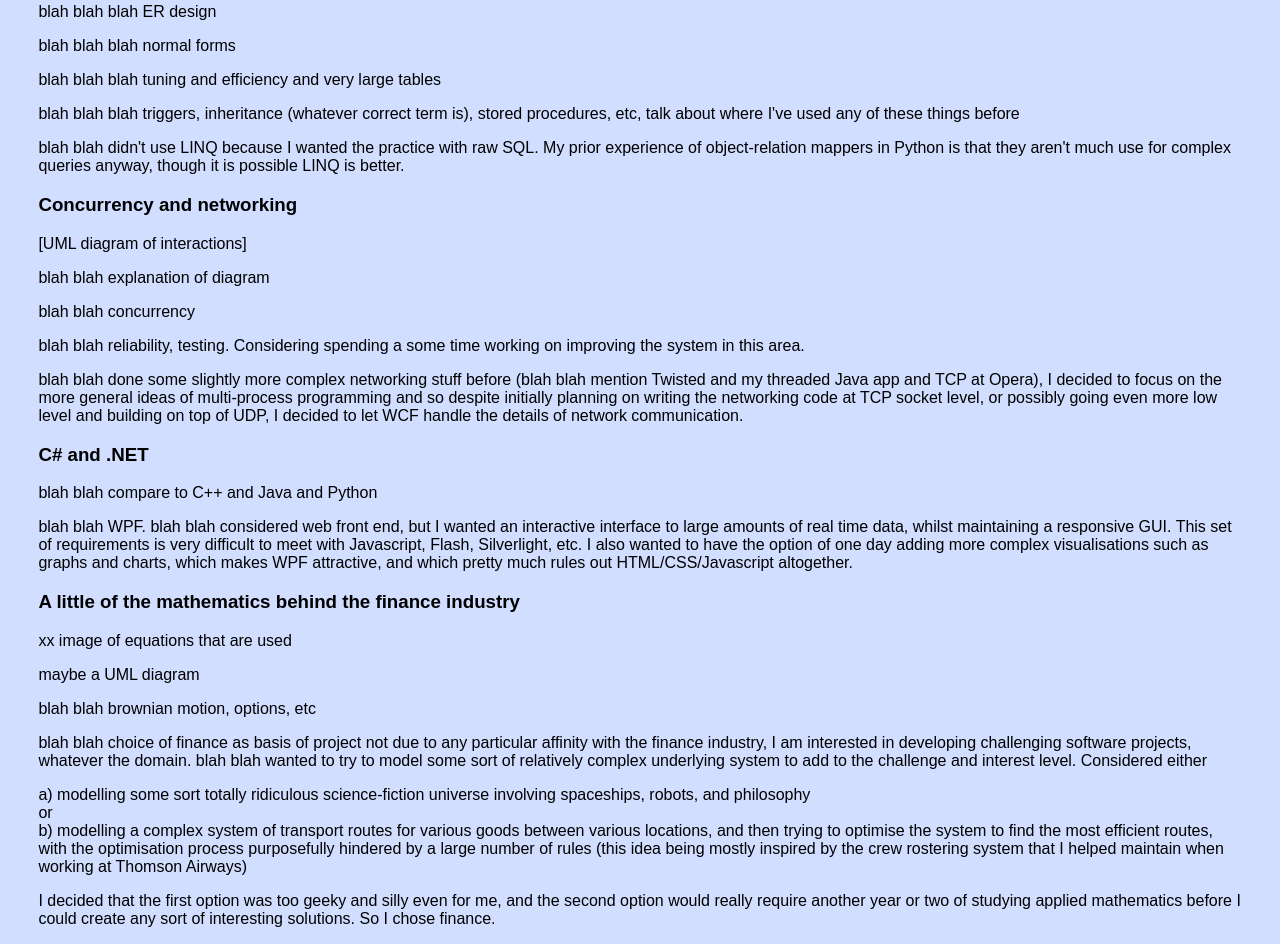
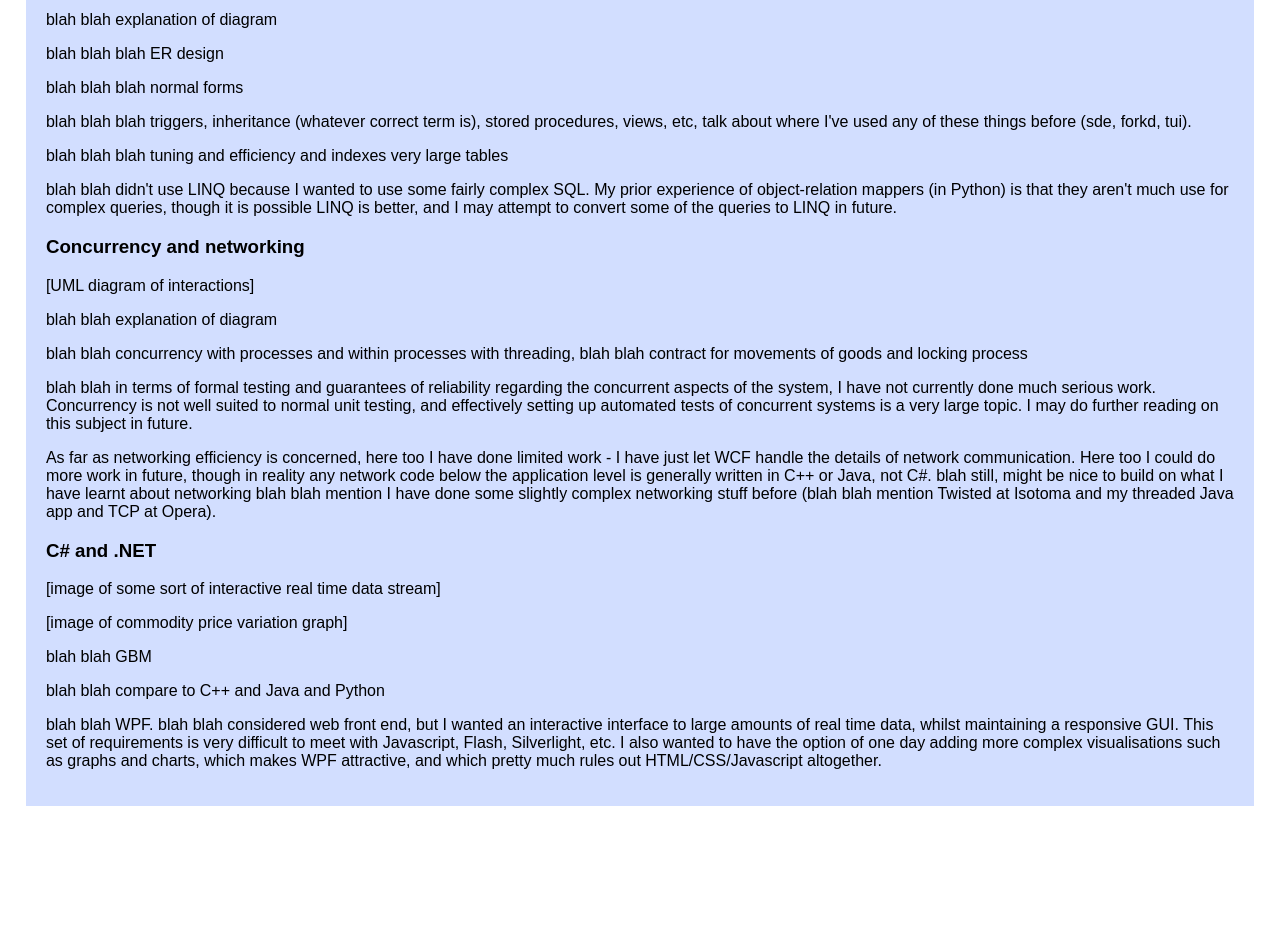
Before and after one commit to jamesjrg/taipan, a plain HTML site: page web/index.htm in a window 1280 px wide. Shown: the part 726-1670 px from the top of the page. After the commit the page ends 1572 px from the top, so only its background shows below. Drawn offline with Linux system fonts and the light colour scheme.

Commit message:
mostly UML work

```diff
--- a/web/index.htm
+++ b/web/index.htm
@@ -6,18 +6,20 @@
 <meta http-equiv="content-type" content="text/html;charset=iso-8859-1">
 
 <style type="text/css">
-body {font: 100% Sans-serif; background-color: #D2DEFF; width: 94%; margin: auto;}
+body {font: 100% Sans-serif; background-color: #FFFFFF;}
+div.wrapper {font: 100% Sans-serif; background-color: #D2DEFF; width: 94%; padding:20px; margin: 40px auto 40px auto;}
 </style>
 
 </head>
 
 <body>
 
+<div class="wrapper">
 <h2>Tai-Pan</h2>
 
 <h3>Introduction</h3>
 
-<p>"Tai-Pan" is a C# .NET project that simulates a trading economy. In order to improve my knowledge of .NET, as well as the theory behind SQL database design, concurrency, software engineering, and mathematics, the project was purposefully designed to be fairly complex. As such there are a large number of heterogeneous client and server processes broadcasting and polling XML messages, whilst simultaneously interacting with a SQL Server database that holds most of the underlying state of the system. xxx maths. A WPF GUI provides analysis of the real-time data.
+<p>"Tai-Pan" is a C# .NET project that simulates a trading economy. In order to improve my knowledge of .NET, as well as the theory behind relational database design and management, concurrency, and software engineering, the project was purposefully designed to be fairly complex. As such there are a large number of heterogeneous, multi-threaded client and server processes broadcasting and polling XML messages, whilst simultaneously interacting with a SQL Server database that holds most of the underlying state of the system. A WPF GUI provides analysis of the real-time data.
 
 <p>The purpose of this web page is to demonstrate what I learnt. Click one of the headings below to jump to a section which interests you:</p>
 <ul>
@@ -25,7 +27,6 @@ body {font: 100% Sans-serif; background-color: #D2DEFF; width: 94%; margin: auto
 <li><a href="#hsql">SQL and SQL Server</a></li>
 <li><a href="#hconcurrency">Concurrency and networking</a></li>
 <li><a href="#hdotnet">C# and .NET</a></li>
-<li><a href="#hmath">A little of the mathematics behind the finance industry (though this isn't the main focus)</a></li>
 </ul>
 </p>
 
@@ -52,10 +53,10 @@ body {font: 100% Sans-serif; background-color: #D2DEFF; width: 94%; margin: auto
 
 <p>blah blah blah ER design</p>
 <p>blah blah blah normal forms</p>
-<p>blah blah blah tuning and efficiency and very large tables</p>
-<p>blah blah blah triggers, inheritance (whatever correct term is), stored procedures, etc, talk about where I've used any of these things before</p>
+<p>blah blah blah triggers, inheritance (whatever correct term is), stored procedures, views, etc, talk about where I've used any of these things before (sde, forkd, tui).</p>
+<p>blah blah blah tuning and efficiency and indexes very large tables</p>
 
-<p>blah blah didn't use LINQ because I wanted the practice with raw SQL. My prior experience of object-relation mappers in Python is that they aren't much use for complex queries anyway, though it is possible LINQ is better.</p>
+<p>blah blah didn't use LINQ because I wanted to use some fairly complex SQL. My prior experience of object-relation mappers (in Python) is that they aren't much use for complex queries, though it is possible LINQ is better, and I may attempt to convert some of the queries to LINQ in future.</p>
 
 <h3 id="hconcurrency">Concurrency and networking</h3>
 
@@ -63,33 +64,22 @@ body {font: 100% Sans-serif; background-color: #D2DEFF; width: 94%; margin: auto
 
 <p>blah blah explanation of diagram</p>
 
-<p>blah blah concurrency</p>
+<p>blah blah concurrency with processes and within processes with threading, blah blah contract for movements of goods and locking process</p>
 
-<p>blah blah reliability, testing. Considering spending a some time working on improving the system in this area.</p>
+<p>blah blah in terms of formal testing and guarantees of reliability regarding the concurrent aspects of the system, I have not currently done much serious work. Concurrency is not well suited to normal unit testing, and effectively setting up automated tests of concurrent systems is a very large topic. I may do further reading on this subject in future.</p>
 
-<p>blah blah done some slightly more complex networking stuff before (blah blah mention Twisted and my threaded Java app and TCP at Opera), I decided to focus on the more general ideas of multi-process programming and so despite initially planning on writing the networking code at TCP socket level, or possibly going even more low level and building on top of UDP, I decided to let WCF handle the details of network communication.</p>
+<p>As far as networking efficiency is concerned, here too I have done limited work - I have just let WCF handle the details of network communication. Here too I could do more work in future, though in reality any network code below the application level is generally written in C++ or Java, not C#. blah still, might be nice to build on what I have learnt about networking blah blah mention I have done some slightly complex networking stuff before (blah blah mention Twisted at Isotoma and my threaded Java app and TCP at Opera).</p>
 
 <h3 id="hdotnet">C# and .NET</h3>
 
+<p>[image of some sort of interactive real time data stream]</p>
+<p>[image of commodity price variation graph]</p>
+
+<p>blah blah GBM</p>
+
 <p>blah blah compare to C++ and Java and Python</p>
-<p>blah blah WPF. blah blah considered web front end, but I wanted an interactive interface to large amounts of real time data, whilst maintaining a responsive GUI. This set of requirements is very difficult to meet with Javascript, Flash, Silverlight, etc. I also wanted to have the option of one day adding more complex visualisations such as graphs and charts, which makes WPF attractive, and which pretty much rules out HTML/CSS/Javascript altogether.
+<p>blah blah WPF. blah blah considered web front end, but I wanted an interactive interface to large amounts of real time data, whilst maintaining a responsive GUI. This set of requirements is very difficult to meet with Javascript, Flash, Silverlight, etc. I also wanted to have the option of one day adding more complex visualisations such as graphs and charts, which makes WPF attractive, and which pretty much rules out HTML/CSS/Javascript altogether. </p>
 
-<h3 id="hmath">A little of the mathematics behind the finance industry</h3>
-
-<p>xx image of equations that are used</p>
-
-<p>maybe a UML diagram</p>
-
-<p>blah blah brownian motion, options, etc</p>
-
-<p>blah blah choice of finance as basis of project not due to any particular affinity with the finance industry, I am interested in developing challenging software projects, whatever the domain. blah blah wanted to try to model some sort of relatively complex underlying system to add to the challenge and interest level. Considered either
-
-<p>a) modelling some sort totally ridiculous science-fiction universe involving spaceships, robots, and philosophy<br>
-or<br>
-b) modelling a complex system of transport routes for various goods between various locations, and then trying to optimise the system to find the most efficient routes, with the optimisation process purposefully hindered by a large number of rules (this idea being mostly inspired by the crew rostering system that I helped maintain when working at Thomson Airways)
-</p>
-
-I decided that the first option was too geeky and silly even for me, and the second option would really require another year or two of studying applied mathematics before I could create any sort of interesting solutions. So I chose finance.</p>
-
+</div>
 </body>
 </html>
```
Also changed, not shown: ideas removed for time being.txt, todo.txt, 4 other files.
